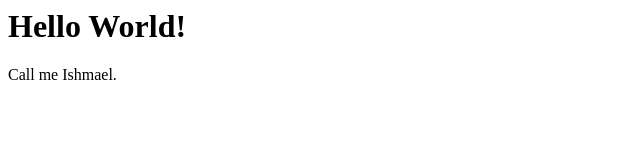
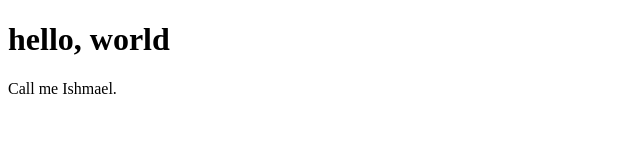
Before and after one commit to LewisYoul/learngithub, a plain HTML site: page index.html in a window 1280 px wide. Shown: the whole page, without its empty margins (0-640 px from the left). Drawn offline with Linux system fonts and the light colour scheme.

Commit message:
Correct HTML structure of index.html

```diff
--- a/index.html
+++ b/index.html
@@ -1,2 +1,10 @@
-<h1>Hello World!</h1>
-<p>Call me Ishmael.</p>
+<!DOCTYPE html>
+<html>
+  <head>
+    <title></title>
+  </head>
+  <body>
+    <h1>hello, world</h1>
+    <p>Call me Ishmael.</p>
+  </body>
+</html>
```
